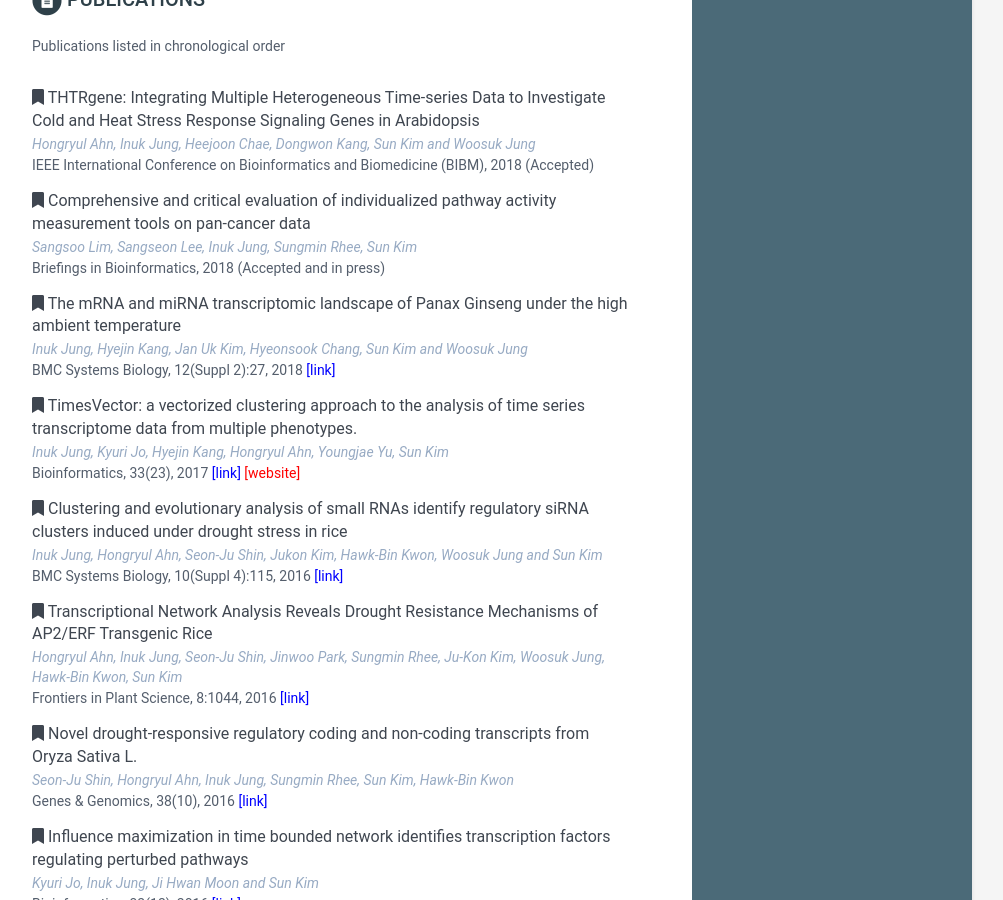
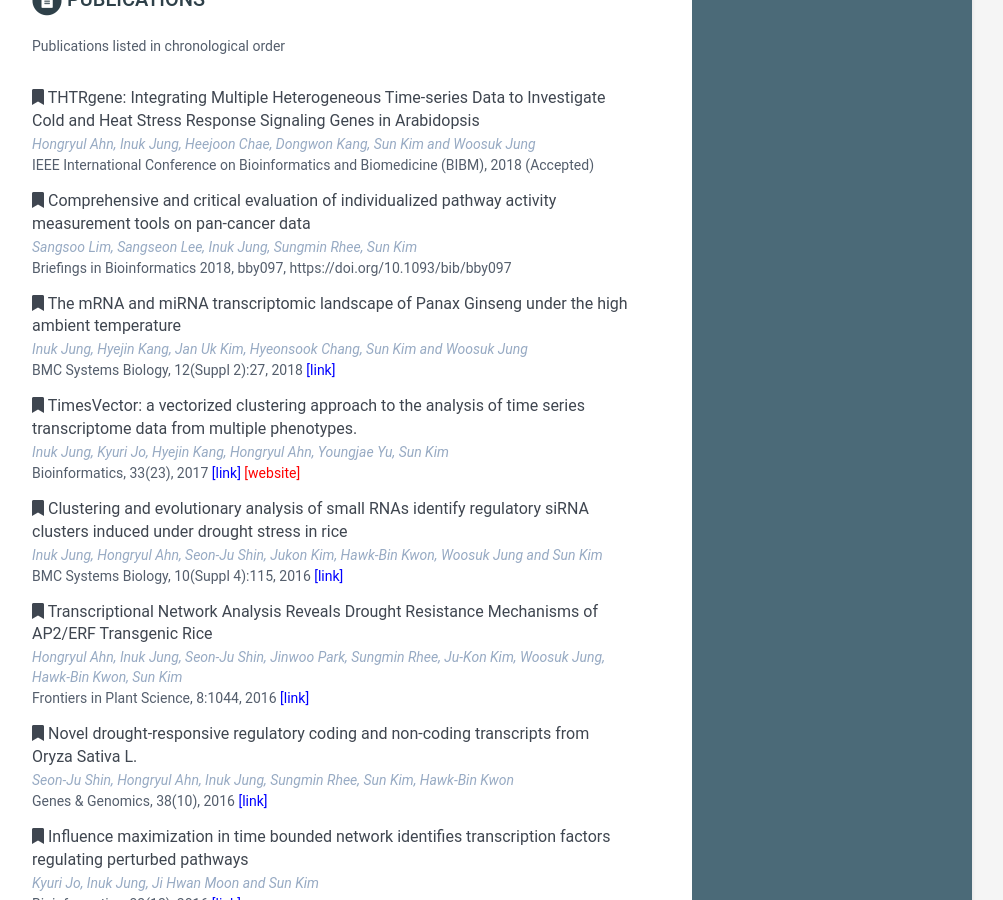
Before and after one commit to inukj/inukj.github.io, a Jekyll site: the page built from index.html, in a window 1280 px wide and 900 px high, scrolled down 1479 px. Shown: the whole window, without its empty margins (168-1171 px from the left). Built offline with Jekyll 4.4.1, drawn with Linux system fonts in a browser that asks for light colours.

Commit message:
updat publication

```diff
--- a/_data/data.yml
+++ b/_data/data.yml
@@ -138,7 +138,7 @@ publications:
 
       - title: "Comprehensive and critical evaluation of individualized pathway activity measurement tools on pan-cancer data"
         authors: "Sangsoo Lim, Sangseon Lee, Inuk Jung, Sungmin Rhee, Sun Kim"
-        conference: "Briefings in Bioinformatics, 2018 (Accepted and in press)"
+        conference: "Briefings in Bioinformatics 2018, bby097, https://doi.org/10.1093/bib/bby097"
         #link: ""
 
       - title: "The mRNA and miRNA transcriptomic landscape of Panax Ginseng under the high ambient temperature"
```
